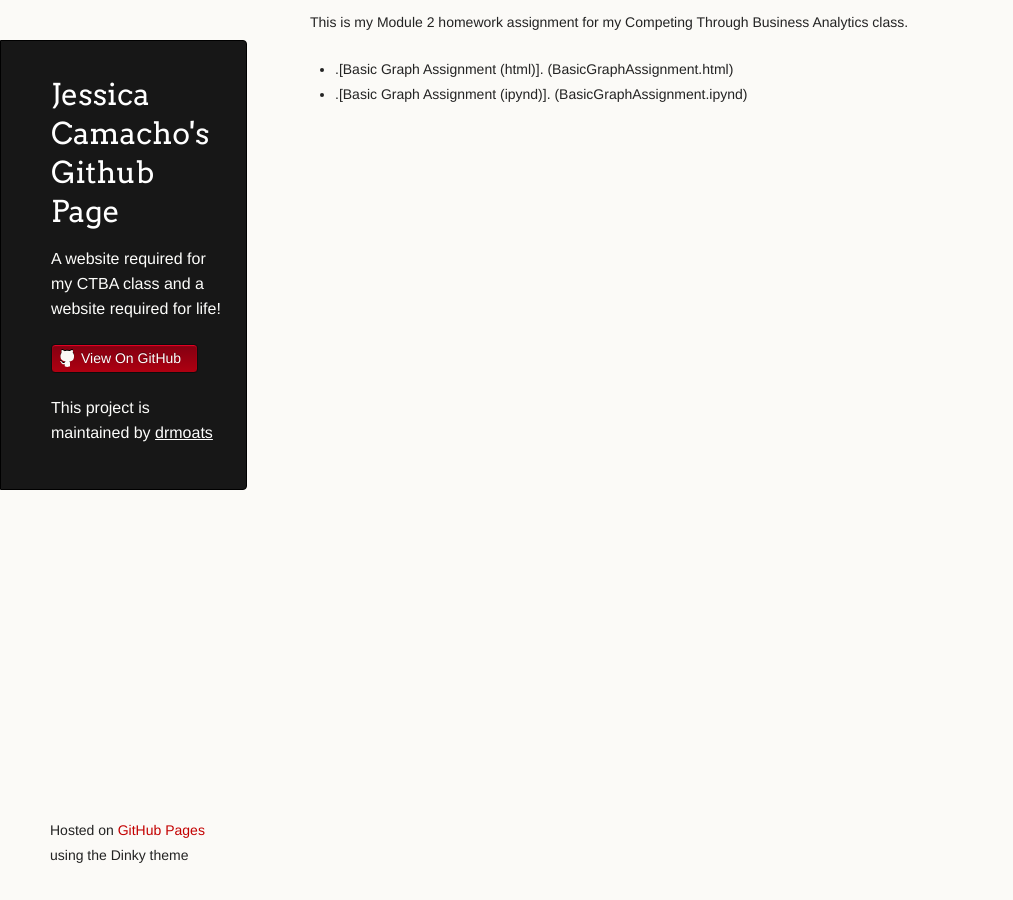
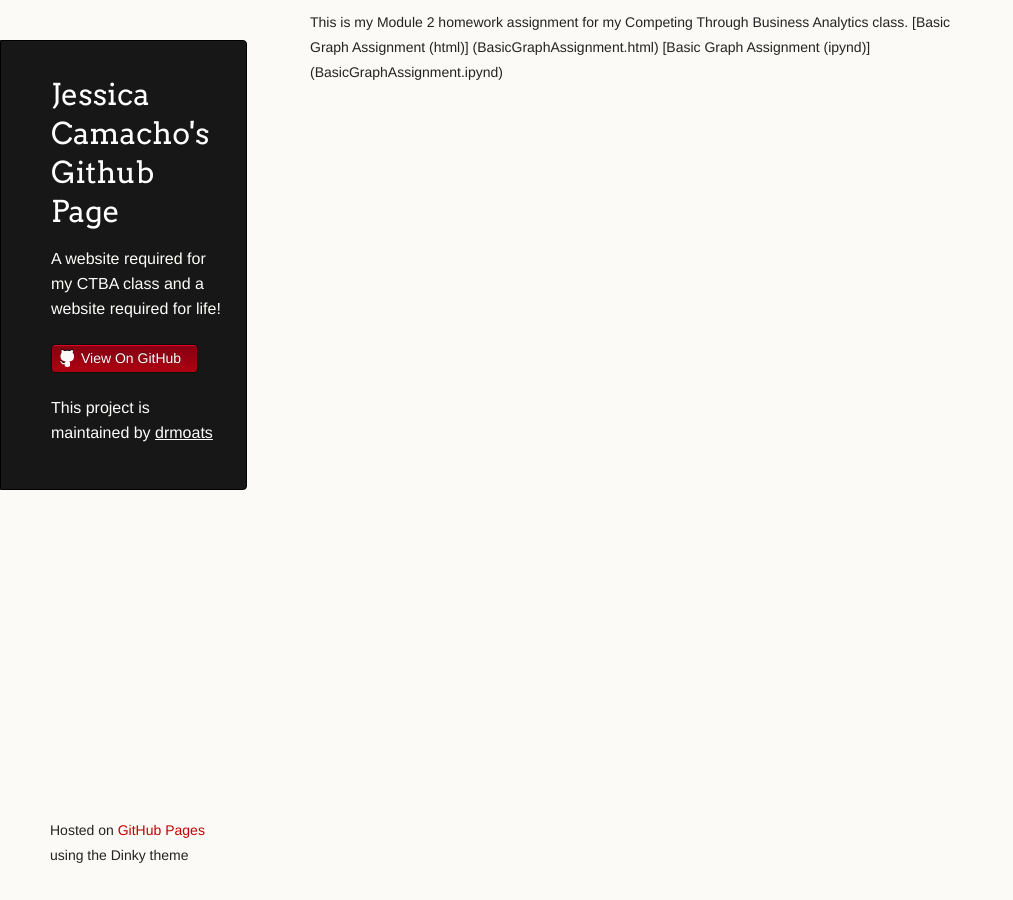
Before and after one commit to drmoats/JeyCamacho.github.io, a Jekyll site: the page built from M2GraphingHW/index.md, in a window 1280 px wide. Shown: the whole page, without its empty margins (0-1013 px from the left). Built offline with Jekyll 4.4.1, drawn with Linux system fonts in a browser that asks for light colours; our own code applies the rules of GitHub Pages for plain Markdown files.

```diff
--- a/M2GraphingHW/index.md
+++ b/M2GraphingHW/index.md
@@ -4,5 +4,5 @@ description: Homework Assignment
 ---
 
 This is my Module 2 homework assignment for my Competing Through Business Analytics class.
--  .[Basic Graph Assignment (html)]. (BasicGraphAssignment.html)
--  .[Basic Graph Assignment (ipynd)]. (BasicGraphAssignment.ipynd)
+[Basic Graph Assignment (html)] (BasicGraphAssignment.html)
+[Basic Graph Assignment (ipynd)] (BasicGraphAssignment.ipynd)
```
